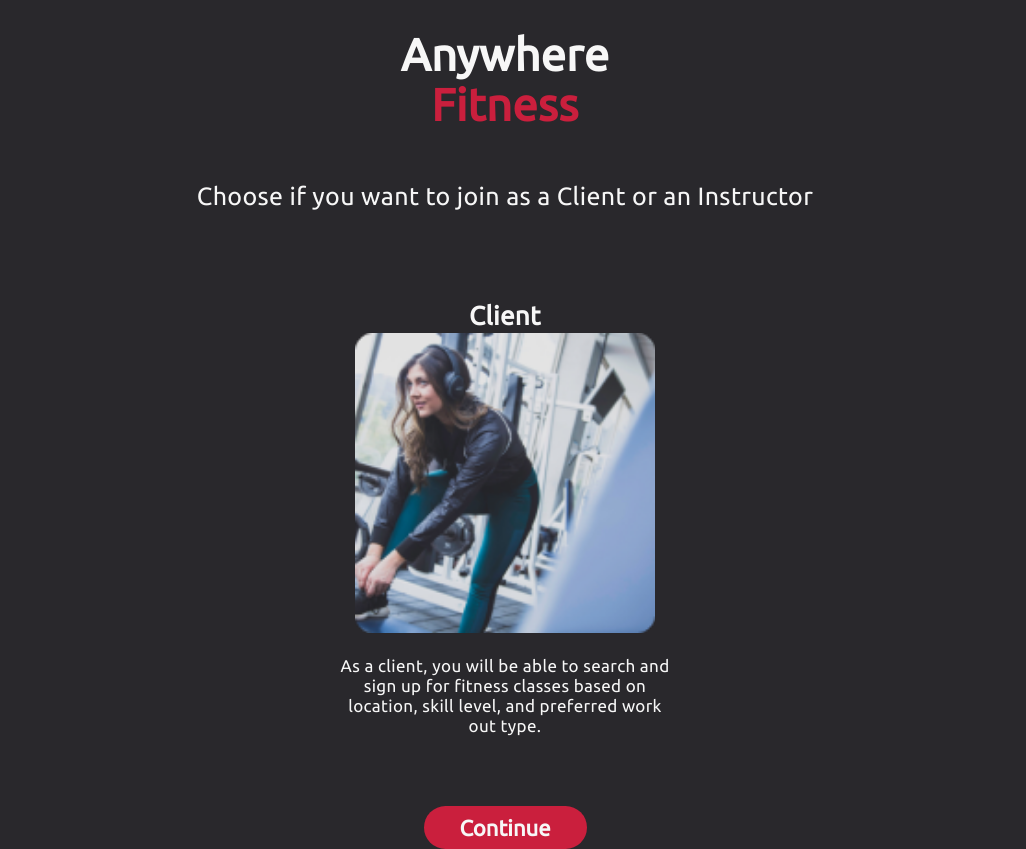
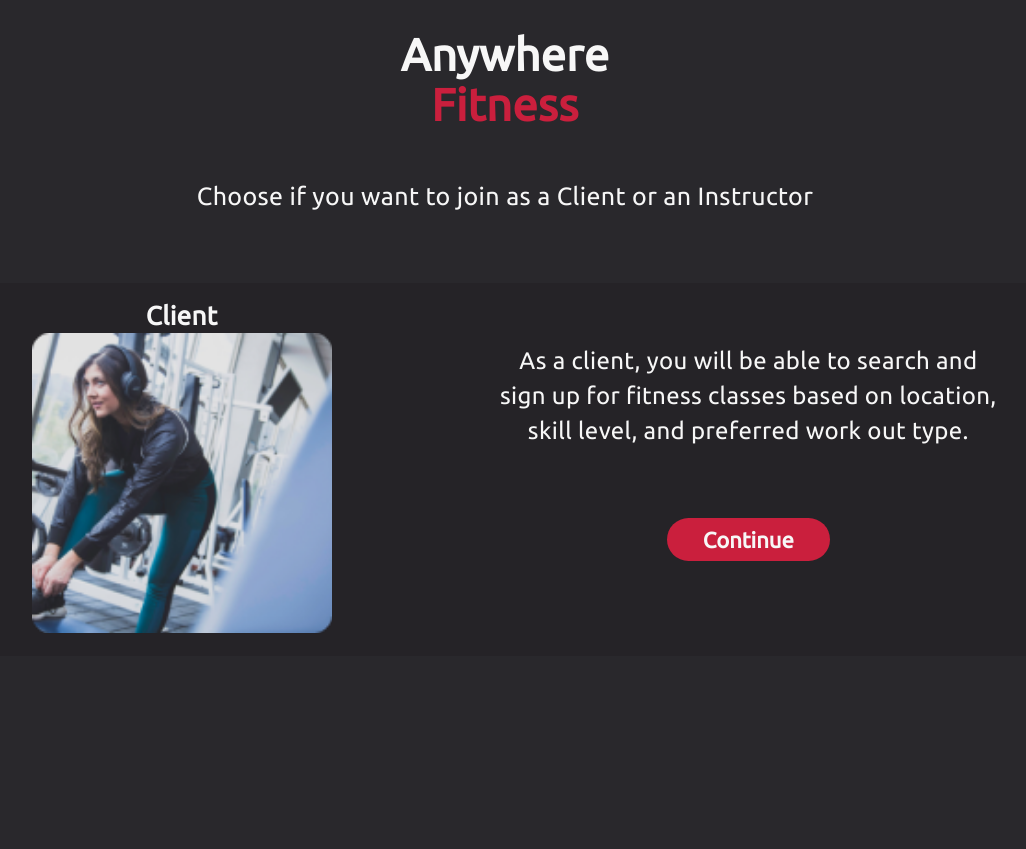
Before and after one commit to rbabaci1/Anywhere-Fitness, a React (Create React App) app in the folder anywhere-fitness/: page /accountType/client in a window 1280 px wide. Shown: the whole page, without its empty margins (135-1161 px from the left). After the commit the page ends 800 px from the top, so only its background shows below. Built offline with nearby package versions, Linux system fonts and the light colour scheme.

Commit message:
add media queries to instructor and client page

```diff
--- a/anywhere-fitness/src/Pages/AccountType/Components/AccountType.js
+++ b/anywhere-fitness/src/Pages/AccountType/Components/AccountType.js
@@ -16,7 +16,7 @@ const MainContent = styled.div`
   }
   @media only screen and (min-width: 500px) {
     margin-top: 100px;
-    padding: 20px 0 30px 0;
+    padding: 20px 0 50px 0;
     background: #252327;
   }
 `;
--- a/anywhere-fitness/src/ReusableComponents/ClientOrInstructor.js
+++ b/anywhere-fitness/src/ReusableComponents/ClientOrInstructor.js
@@ -11,9 +11,17 @@ const SelectedContainer = styled.div`
   display: flex;
   flex-direction: column;
   align-items: center;
+  box-sizing: border-box;
 
-  div {
+  .user {
     text-align: center;
+    @media only screen and (min-width: 500px) {
+      display: flex;
+      width: 100%;
+      justify-content: space-evenly;
+      flex-wrap: wrap;
+      background: #252327;
+    }
 
     p {
       width: 341px;
@@ -22,9 +30,15 @@ const SelectedContainer = styled.div`
       line-height: 20px;
       text-align: center;
       letter-spacing: 0.36px;
+      @media only screen and (min-width: 500px) {
+        font-size: 24px;
+        width: 500px;
+        line-height: 35px;
+        margin-top: 60px;
+      }
     }
     .button {
-      margin-top: 70px;
+      margin: 70px 0 30px 0;
     }
   }
 `;
@@ -35,11 +49,13 @@ export default function ClientOrInstructor({ userType }) {
       <Header />
 
       {userType === 'client' ? (
+        <div className='user'>
+          <Client />
           <div>
-          <Client />
             <p>
               As a client, you will be able to search and sign up for fitness
-            classes based on location, skill level, and preferred work out type.
+              classes based on location, skill level, and preferred work out
+              type.
             </p>
 
             <section className='button'>
@@ -48,13 +64,15 @@ export default function ClientOrInstructor({ userType }) {
               </Link>
             </section>
           </div>
+        </div>
       ) : (
+        <div className='user'>
+          <Instructor />
           <div>
-          <Instructor />
             <p>
-            As an instructor you will be able to manage and post the location of
-            your fitness classes for others to join, manage clients attendance,
-            and receive payment for classes.
+              As an instructor you will be able to manage and post the location
+              of your fitness classes for others to join, manage clients
+              attendance, and receive payment for classes.
             </p>
 
             <section className='button'>
@@ -63,6 +81,7 @@ export default function ClientOrInstructor({ userType }) {
               </Link>
             </section>
           </div>
+        </div>
       )}
     </SelectedContainer>
   );
```
Lines whose indentation alone changed are shown as unchanged.
